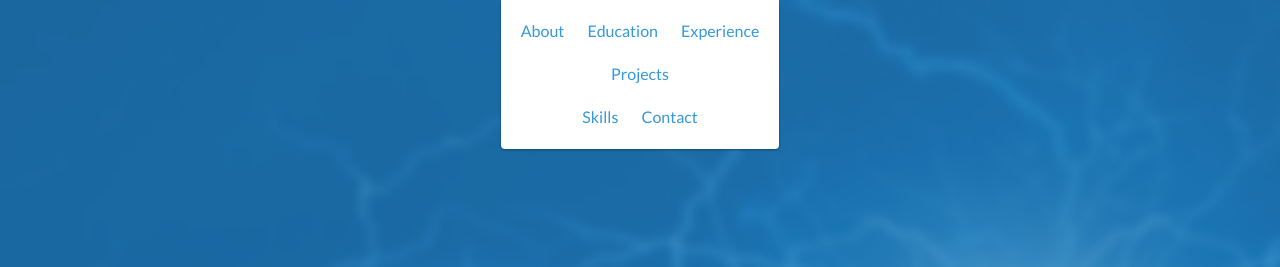
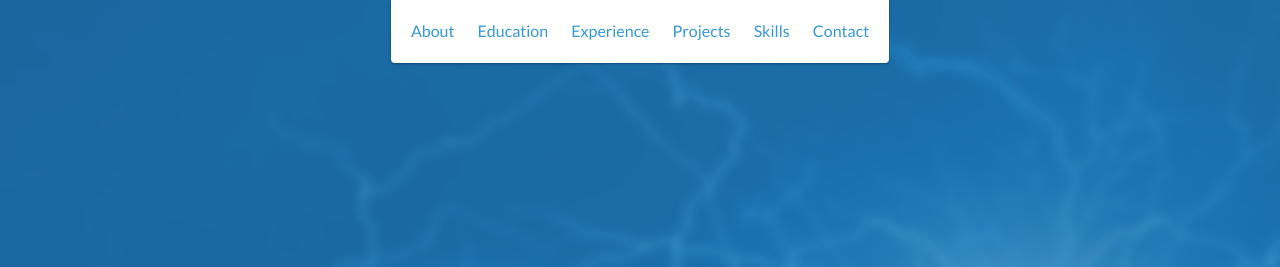
Before and after one commit to fardin-noori/fardin-noori.github.io, a website: page index.html in a window 1280 px wide. Shown: the top 267 px of the page. Drawn offline with nearby package versions, Linux system fonts and the light colour scheme.

Commit message:
Update index.html

```diff
--- a/index.html
+++ b/index.html
@@ -27,13 +27,13 @@
             <li>
                 <a href="#about">About</a>
             </li>
-	     <li>
+	    <li>
                 <a href="#education">Education</a>
             </li>
             <li>
                 <a href="#experience">Experience</a>
             </li>
-	</li>
+	    <li>
                 <a href="#projects">Projects</a>
             </li>
             <li>
```
